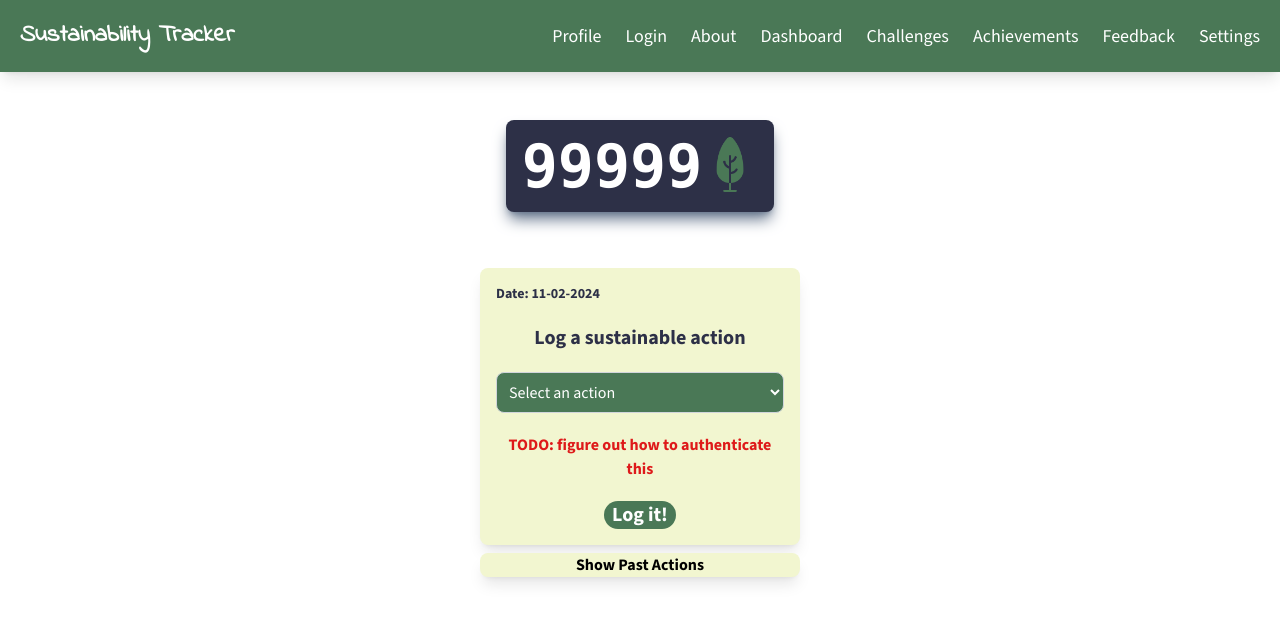
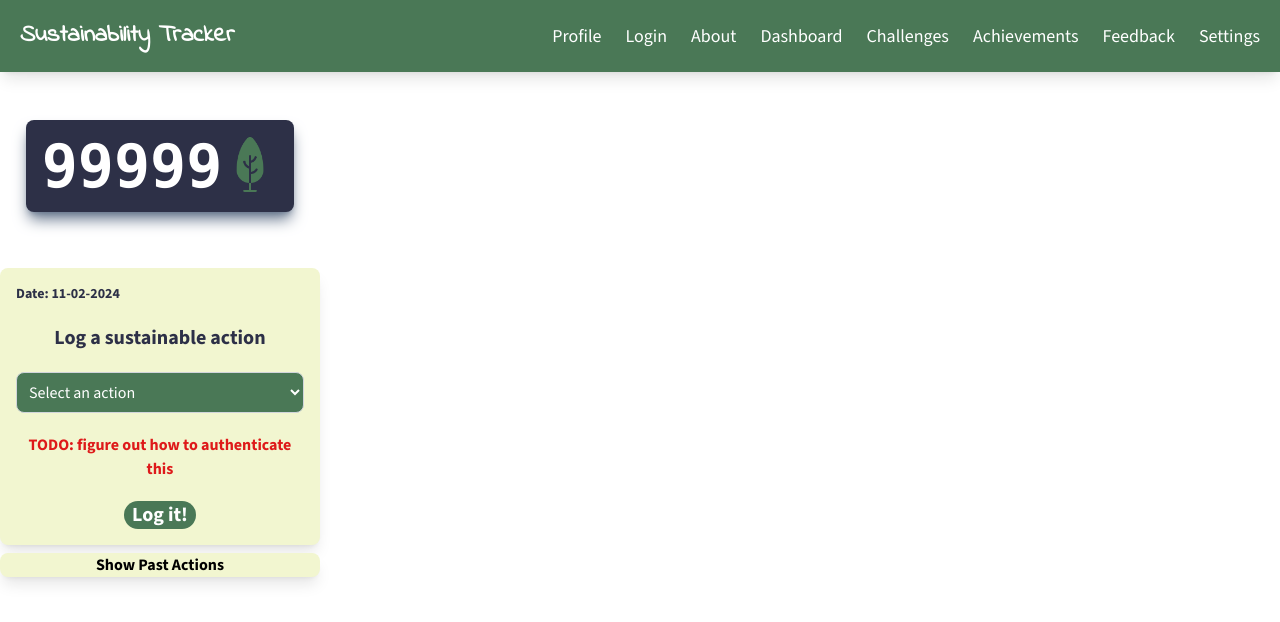
Before and after one commit to Bobcat999/sustainability-tracker-app, a React (Vite) app: page / in a window 1280 px wide. Shown: the top 622 px of the page. Built offline with nearby package versions, Linux system fonts and the light colour scheme.

Commit message:
Simple testing support
I just added a basic unit test for the log form component

```diff
--- a/src/components/AnimatedRoutes.jsx
+++ b/src/components/AnimatedRoutes.jsx
@@ -21,6 +21,7 @@ const routes = [
   { path: "/feedback", element: <Feedback /> },
 ];
 
+// Function that takes all of our pages and animates them in and out of the DOM
 const AnimatedRoutes = () => {
   const location = useLocation();
   return (
@@ -33,8 +34,8 @@ const AnimatedRoutes = () => {
             exact={exact}
             element={
               <motion.div
-                initial={{ translateX: "-100vw", className: "absolute" }}
-                animate={{ translateX: 0, className: "relative" }}
+                initial={{ translateX: "-100vw" }}
+                animate={{ translateX: 0, position: "absolute" }}
                 exit={{ translateX: "100vw" }}
                 transition={{ duration: 0.5 }}
               >
--- a/src/components/LogForm.jsx
+++ b/src/components/LogForm.jsx
@@ -74,6 +74,7 @@ const LogForm = () => {
         onChange={(e) => {
           setAction(e.target.value);
         }}
+        data-testid="action-select"
       >
         <option disabled value="" className="text-gray-300">
           Select an action
```
Also changed, not shown: package.json (+29 -1 lines), src/main.jsx (+7 -7 lines), src/setupTests.js (added, +2 -0 lines), .babelrc (added), 2 other files (tests, documents, lock files or other folders).
